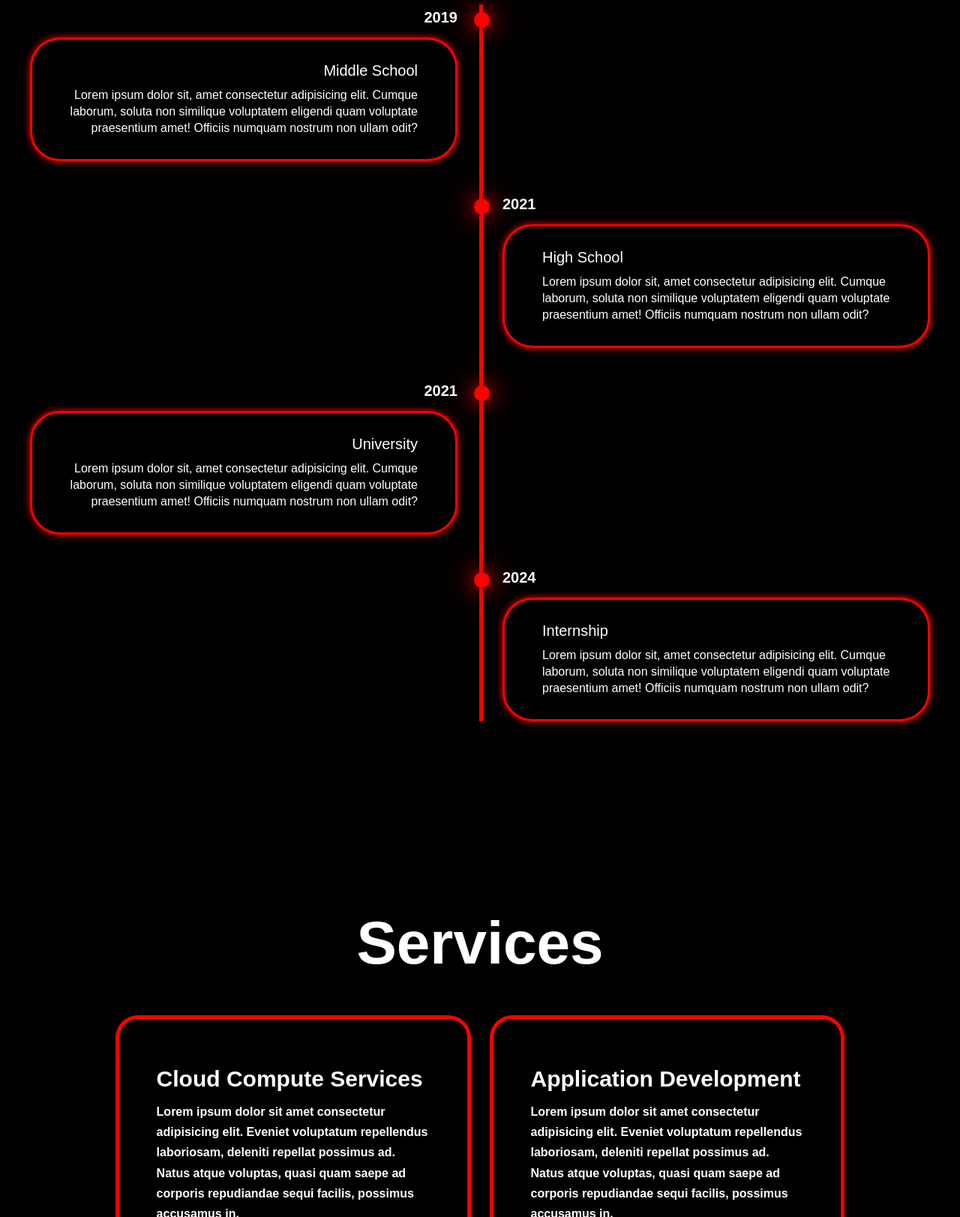
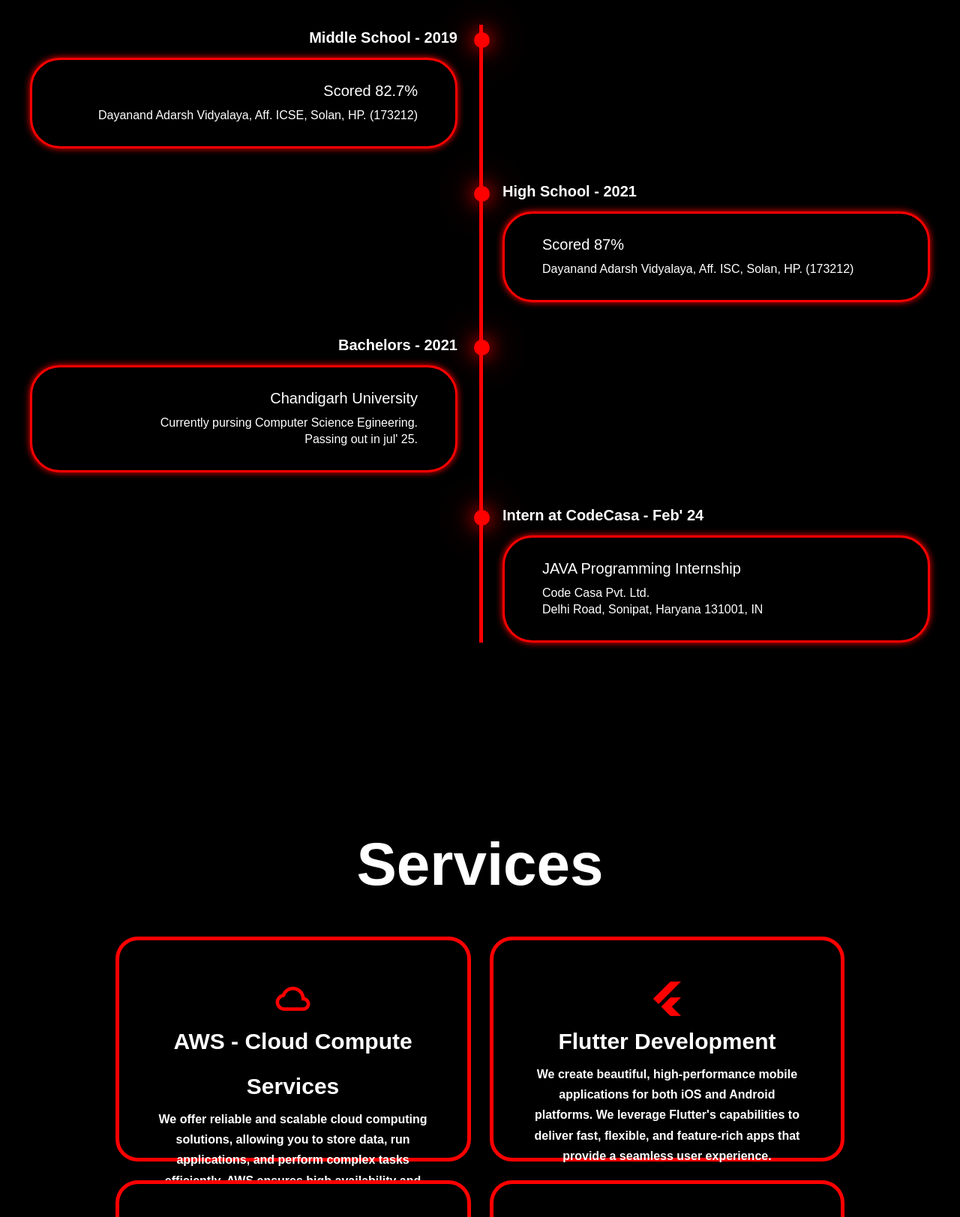
Before and after one commit to anurag94459/Portfolio2, a plain HTML site: page index.html in a window 1280 px wide. Shown: the part 1090-2713 px from the top of the page at 75% size. Drawn offline with nearby package versions, Linux system fonts and the light colour scheme.

Commit message:
minor changes

```diff
--- a/index.html
+++ b/index.html
@@ -28,9 +28,10 @@
         <div class="home-content">
             <h1>Hi, it's Uday <span>Rana</span></h1>
             <h3 class="text-animation">I'm a <span></span></h3>
-            <p>Lorem ipsum dolor sit amet consectetur adipisicing elit. Sint cum dolorem ab cumque exercitationem sed,
-                atque beatae labore minus, pariatur eos doloremque, accusantium consectetur? Beatae, quae consequatur
-                molestias ipsa, impedit sit incidunt iusto vero at laboriosam, aspernatur animi mollitia repellendus!
+            <p>Hey!! <br> I'm a final year Computer Science Engineering student at Chandigarh
+                University, specializing in Cloud Computing. With a strong interest in cloud services and Android
+                development, I excel in problem-solving and creative thinking. I'm eager to apply my skills to
+                real-world challenges. Explore my projects to see my innovative solutions in action.
             </p>
             <div class="social-icons">
                 <a href=""><i class='bx bxl-linkedin'></i></a>
@@ -40,8 +41,9 @@
             </div>
 
             <div class="btn-grp">
-                <a href="#" class="btn">Hire</a>
-                <a href="#contact" class="btn">Contact</a>
+                <a href="https://drive.google.com/file/d/1m1OvZPP8cogeUzgYdSapiRd8FaapWWuJ/view?usp=sharing"
+                    class="btn">Resume</a>
+                <!-- <a href="#contact" class="btn">Contact</a> -->
             </div>
 
         </div>
@@ -57,45 +59,37 @@
 
             <div class="timeline-item">
                 <div class="timeline-dot"></div>
-                <div class="timeline-date">2019</div>
+                <div class="timeline-date">Middle School - 2019</div>
                 <div class="timeline-content">
-                    <h3>Middle School</h3>
-                    <p>Lorem ipsum dolor sit, amet consectetur adipisicing elit. Cumque laborum, soluta non
-                        similique voluptatem eligendi quam voluptate praesentium amet! Officiis numquam nostrum non
-                        ullam odit?</p>
+                    <h3>Scored 82.7%</h3>
+                    <p>Dayanand Adarsh Vidyalaya, Aff. ICSE, Solan, HP. (173212)</p>
                 </div>
             </div>
 
             <div class="timeline-item">
                 <div class="timeline-dot"></div>
-                <div class="timeline-date">2021</div>
+                <div class="timeline-date">High School - 2021</div>
                 <div class="timeline-content">
-                    <h3>High School</h3>
-                    <p>Lorem ipsum dolor sit, amet consectetur adipisicing elit. Cumque laborum, soluta non
-                        similique voluptatem eligendi quam voluptate praesentium amet! Officiis numquam nostrum non
-                        ullam odit?</p>
+                    <h3>Scored 87%</h3>
+                    <p>Dayanand Adarsh Vidyalaya, Aff. ISC, Solan, HP. (173212)</p>
                 </div>
             </div>
 
             <div class="timeline-item">
                 <div class="timeline-dot"></div>
-                <div class="timeline-date">2021</div>
+                <div class="timeline-date">Bachelors - 2021</div>
                 <div class="timeline-content">
-                    <h3>University</h3>
-                    <p>Lorem ipsum dolor sit, amet consectetur adipisicing elit. Cumque laborum, soluta non
-                        similique voluptatem eligendi quam voluptate praesentium amet! Officiis numquam nostrum non
-                        ullam odit?</p>
+                    <h3>Chandigarh University</h3>
+                    <p>Currently pursing Computer Science Egineering. <br>Passing out in jul' 25.</p>
                 </div>
             </div>
 
             <div class="timeline-item">
                 <div class="timeline-dot"></div>
-                <div class="timeline-date">2024</div>
+                <div class="timeline-date">Intern at CodeCasa - Feb' 24</div>
                 <div class="timeline-content">
-                    <h3>Internship</h3>
-                    <p>Lorem ipsum dolor sit, amet consectetur adipisicing elit. Cumque laborum, soluta non
-                        similique voluptatem eligendi quam voluptate praesentium amet! Officiis numquam nostrum non
-                        ullam odit?</p>
+                    <h3>JAVA Programming Internship</h3>
+                    <p> Code Casa Pvt. Ltd. <br> Delhi Road, Sonipat, Haryana 131001, IN</p>
                 </div>
             </div>
 
@@ -108,37 +102,44 @@
         <div class="services-container">
             <div class="service-box">
                 <div class="service-info">
-                    <h4>Cloud Compute Services</h4>
-                    <p>Lorem ipsum dolor sit amet consectetur adipisicing elit. Eveniet voluptatum repellendus
-                        laboriosam, deleniti repellat possimus ad. Natus atque voluptas, quasi quam saepe ad corporis
-                        repudiandae sequi facilis, possimus accusamus in.</p>
+                    <i class='bx bx-cloud'></i>
+                    <h4>AWS - Cloud Compute Services</h4>
+                    <p>
+                    <p>We offer reliable and scalable cloud computing solutions, allowing you to store data, run
+                        applications, and perform complex tasks efficiently. AWS ensures high availability and
+                        security, making it easier to manage your IT resources.</p>
+                    </p>
                 </div>
             </div>
 
             <div class="service-box">
                 <div class="service-info">
-                    <h4>Application Development</h4>
-                    <p>Lorem ipsum dolor sit amet consectetur adipisicing elit. Eveniet voluptatum repellendus
-                        laboriosam, deleniti repellat possimus ad. Natus atque voluptas, quasi quam saepe ad corporis
-                        repudiandae sequi facilis, possimus accusamus in.</p>
+                    <i class='bx bxl-flutter'></i>
+                    <h4>Flutter Development</h4>
+                    <p>We create beautiful, high-performance mobile applications for both
+                        iOS and Android platforms. We leverage Flutter's capabilities to deliver fast, flexible, and
+                        feature-rich apps that provide a seamless user experience.</p>
                 </div>
             </div>
 
             <div class="service-box">
                 <div class="service-info">
-                    <h4>Graphic Designing</h4>
-                    <p>Lorem ipsum dolor sit amet consectetur adipisicing elit. Eveniet voluptatum repellendus
-                        laboriosam, deleniti repellat possimus ad. Natus atque voluptas, quasi quam saepe ad corporis
-                        repudiandae sequi facilis, possimus accusamus in.</p>
+                    <i class='bx bxl-figma'></i>
+                    <h4>Ui&Ux - Figma</h4>
+                    <p>We create intuitive and visually appealing
+                        interfaces that enhance user engagement. Our design process focuses on user-centered principles
+                        to ensure your product is both functional and delightful to use.</p>
                 </div>
             </div>
 
             <div class="service-box">
                 <div class="service-info">
+                    <i class='bx bx-palette'></i>
                     <h4>Graphic Designing</h4>
-                    <p>Lorem ipsum dolor sit amet consectetur adipisicing elit. Eveniet voluptatum repellendus
-                        laboriosam, deleniti repellat possimus ad. Natus atque voluptas, quasi quam saepe ad corporis
-                        repudiandae sequi facilis, possimus accusamus in.</p>
+                    <p>Our graphic design services bring your ideas to life with stunning visuals. We use CorelDRAW for
+                        branding and marketing materials, and Blender for dynamic 3D animations, ensuring your message
+                        is communicated effectively and leaves a lasting impression.
+                    </p>
                 </div>
             </div>
         </div>
@@ -201,9 +202,9 @@
     <footer class="footer">
         <div class="social">
             <a href=""><i class='bx bxl-linkedin'></i></a>
-                <a href=""><i class='bx bxl-github'></i></a>
-                <a href=""><i class='bx bxl-instagram'></i></a>
-                <a href=""><i class='bx bxl-discord-alt'></i></a>
+            <a href=""><i class='bx bxl-github'></i></a>
+            <a href=""><i class='bx bxl-instagram'></i></a>
+            <a href=""><i class='bx bxl-discord-alt'></i></a>
         </div>
 
         <ul class="list">
@@ -220,7 +221,7 @@
                 <a href="#">Projects</a>
             </li>
         </ul>
-        <p class="copyright">  &copy; Uday Rana | All Rights Reserved 2024</p>
+        <p class="copyright"> &copy; Uday Rana | All Rights Reserved 2024</p>
     </footer>
     <script src="script.js"></script>
 </body>
--- a/style.css
+++ b/style.css
@@ -442,7 +442,7 @@ span{
 .service-box .service-info{
     display: flex;
     flex-direction: column;
-    text-align: left;
+    text-align: center;
     max-height: 200px;
     justify-content: left;
     align-items: baseline;
@@ -453,6 +453,7 @@ span{
     font-size: 3rem;
     font-weight: 800;
     line-height: 2;
+    align-self: center;
 }
 
 .service-info p{
@@ -461,6 +462,12 @@ span{
     max-height: 100px;
     line-height: 1.7;
     margin: auto;
+}
+
+.service-info i{
+    font-size: 5.5rem;
+    color: rgb(255, 0, 0);
+    align-self: center;
 }
 
 .projects{
@@ -572,8 +579,9 @@ span{
     position: relative;
     bottom: 0;
     width: 100%;
-    padding: 40px 0;
+    padding: 20px 0;
     background-color: var(--bg-color);
+    border-top: 2px solid #fffafa;
 }
 
 .footer .social{
@@ -628,7 +636,7 @@ span{
 }
 
 .footer .copyright{
-    margin-top: 50px;
+    margin-top: 20px;
     text-align: center;
     font-size: 16px;
     color: white;
```
